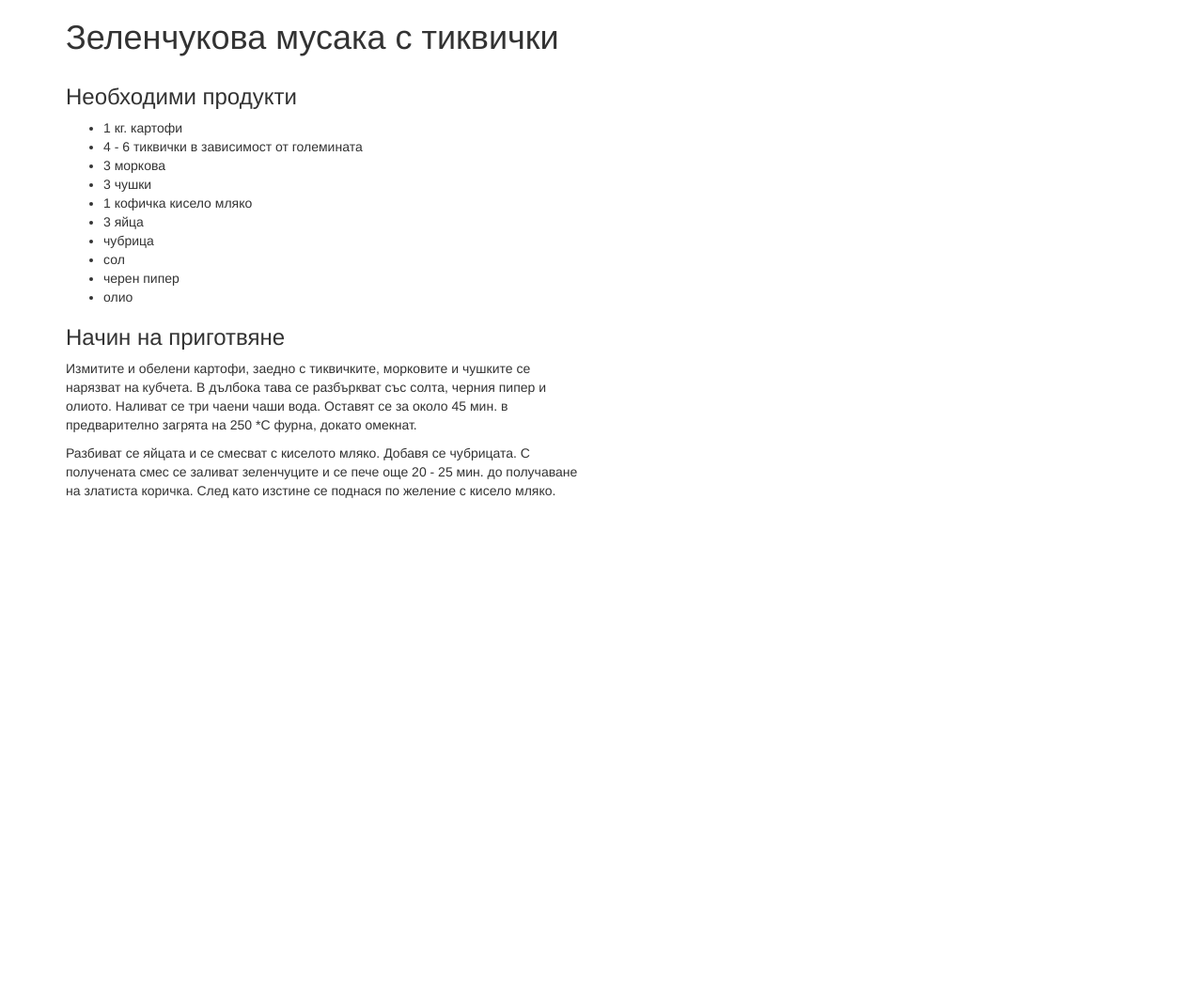
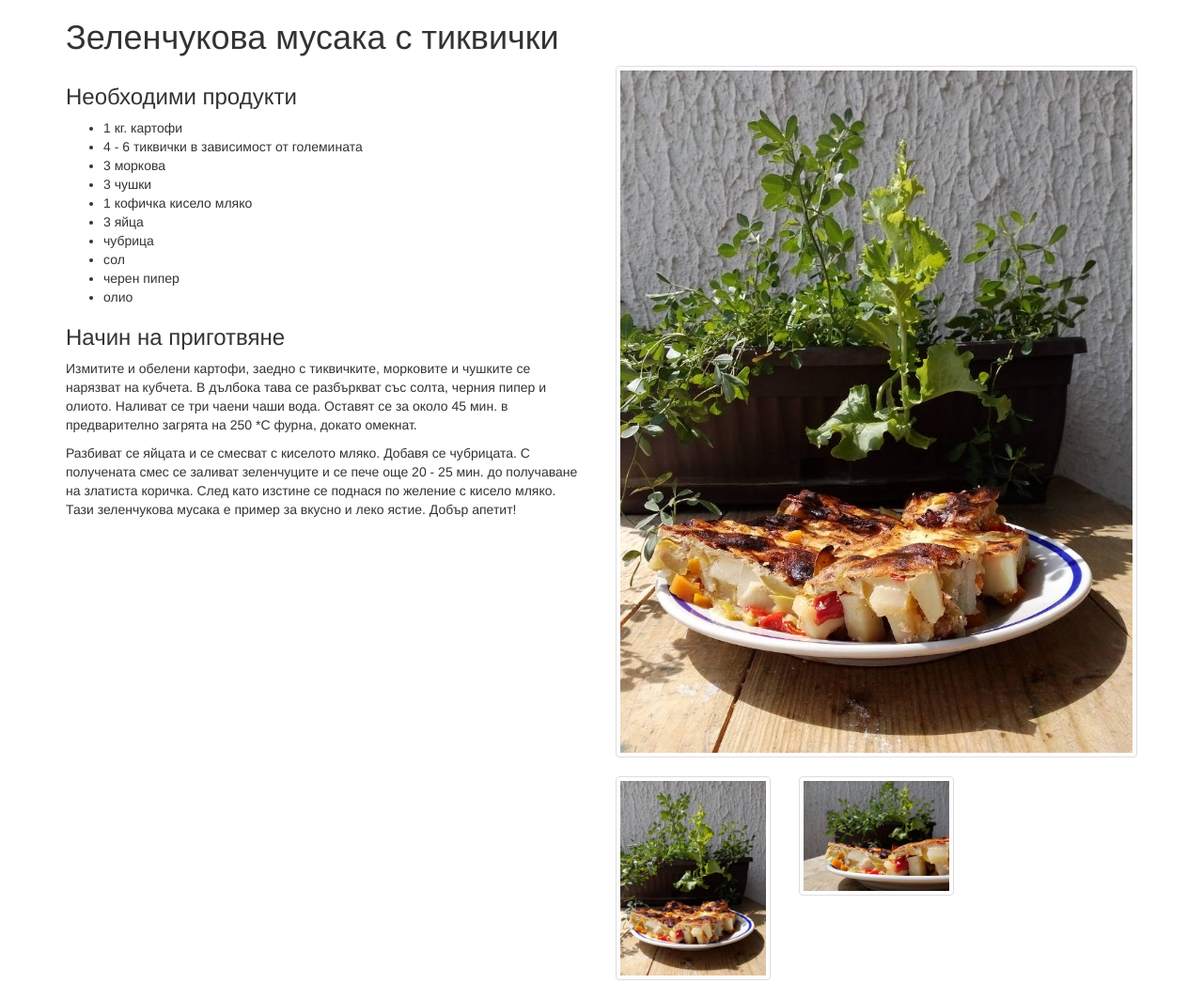
Before and after one commit to svetladm/recipes, a Jekyll site: the page built from _recipes/vegetable_hash_with_courgette.md, in a window 1280 px wide. Shown: the whole page at 94% size. Built offline with Jekyll 4.4.1, drawn with Linux system fonts in a browser that asks for light colours; before the commit the page ends 900 px from its top, so only the background shows below that.

Commit message:
added pictures

```diff
--- a/_recipes/vegetable_hash_with_courgette.md
+++ b/_recipes/vegetable_hash_with_courgette.md
@@ -18,3 +18,4 @@ title: Зеленчукова мусака с тиквички
 Измитите и обелени картофи, заедно с тиквичките, морковите и чушките се нарязват на кубчета. В дълбока тава се разбъркват със солта, черния пипер и олиото. Наливат се три чаени чаши вода. Оставят се за около 45 мин. в предварително загрята на 250 *С фурна, докато омекнат.
 
 Разбиват се яйцата и се смесват с киселото мляко. Добавя се чубрицата. С получената смес се заливат зеленчуците и се пече още 20 - 25 мин. до получаване на златиста коричка. След като изстине се поднася по желение с кисело мляко.
+Тази зеленчукова мусака е пример за вкусно и леко ястие. Добър апетит!
```
Also changed, not shown: assets/img/medium/vegetable_hash_with_courgette_1.jpg (renamed from assets/img/medium/musaka_1.jpg), assets/img/medium/vegetable_hash_with_courgette_2.jpg (renamed from assets/img/medium/musaka_2.jpg), 4 other files.
